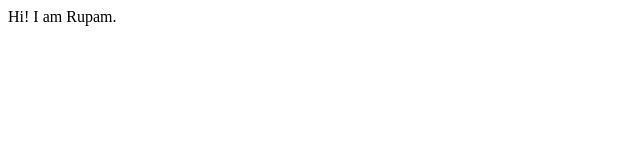
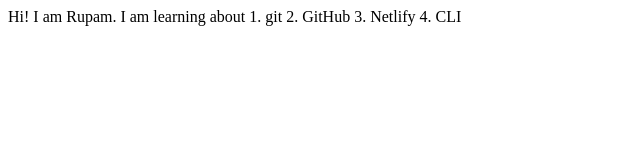
Before and after one commit to rupam27/FirstRepo, a plain HTML site: page index.html in a window 1280 px wide. Shown: the whole page, without its empty margins (0-640 px from the left). Drawn offline with Linux system fonts and the light colour scheme.

Commit message:
Update index.html
What  i am currently leaning in neoG camp.

```diff
--- a/index.html
+++ b/index.html
@@ -4,9 +4,14 @@
     <meta charset="UTF-8">
     <meta http-equiv="X-UA-Compatible" content="IE=edge">
     <meta name="viewport" content="width=device-width, initial-scale=1.0">
-    <title>Document</title>
+    <title>First-project</title>
 </head>
 <body>
     Hi! I am Rupam.
+    I am learning about
+    1. git
+    2. GitHub
+    3. Netlify
+    4. CLI
 </body>
 </html>
```
